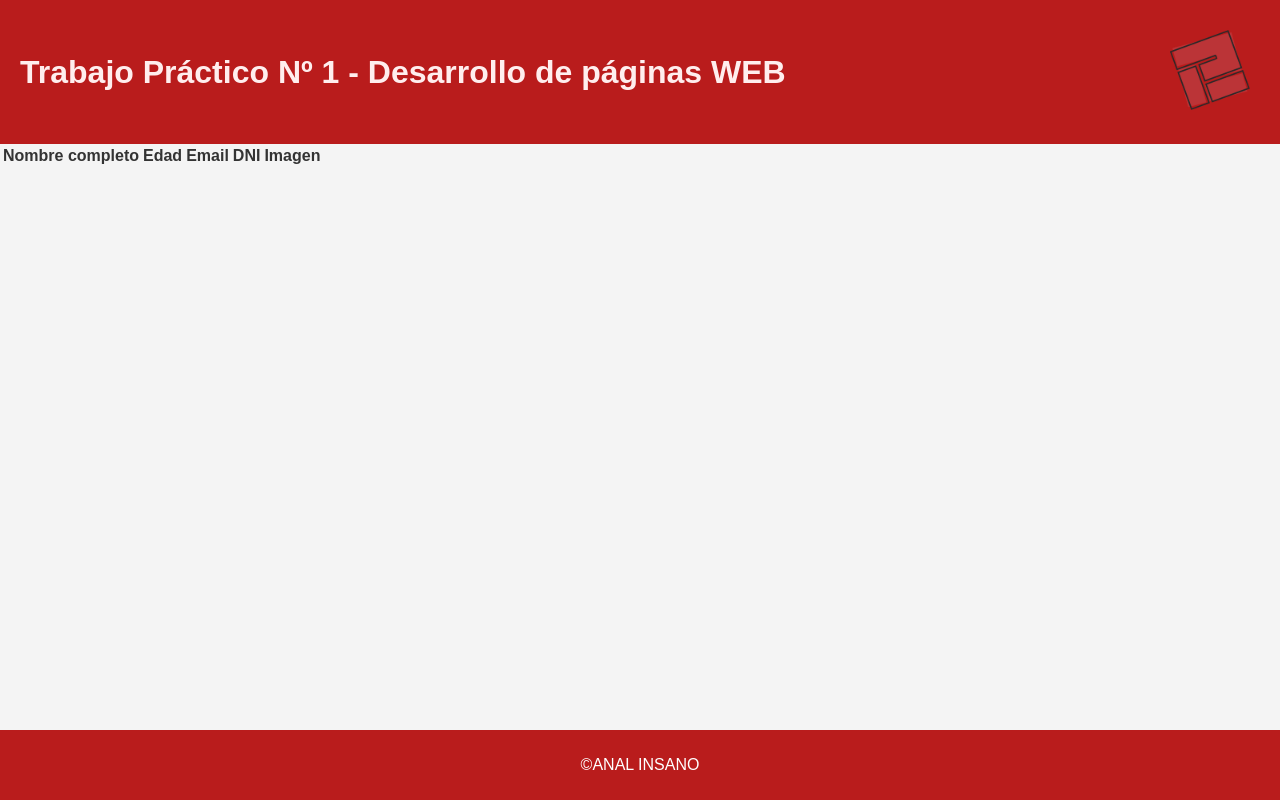
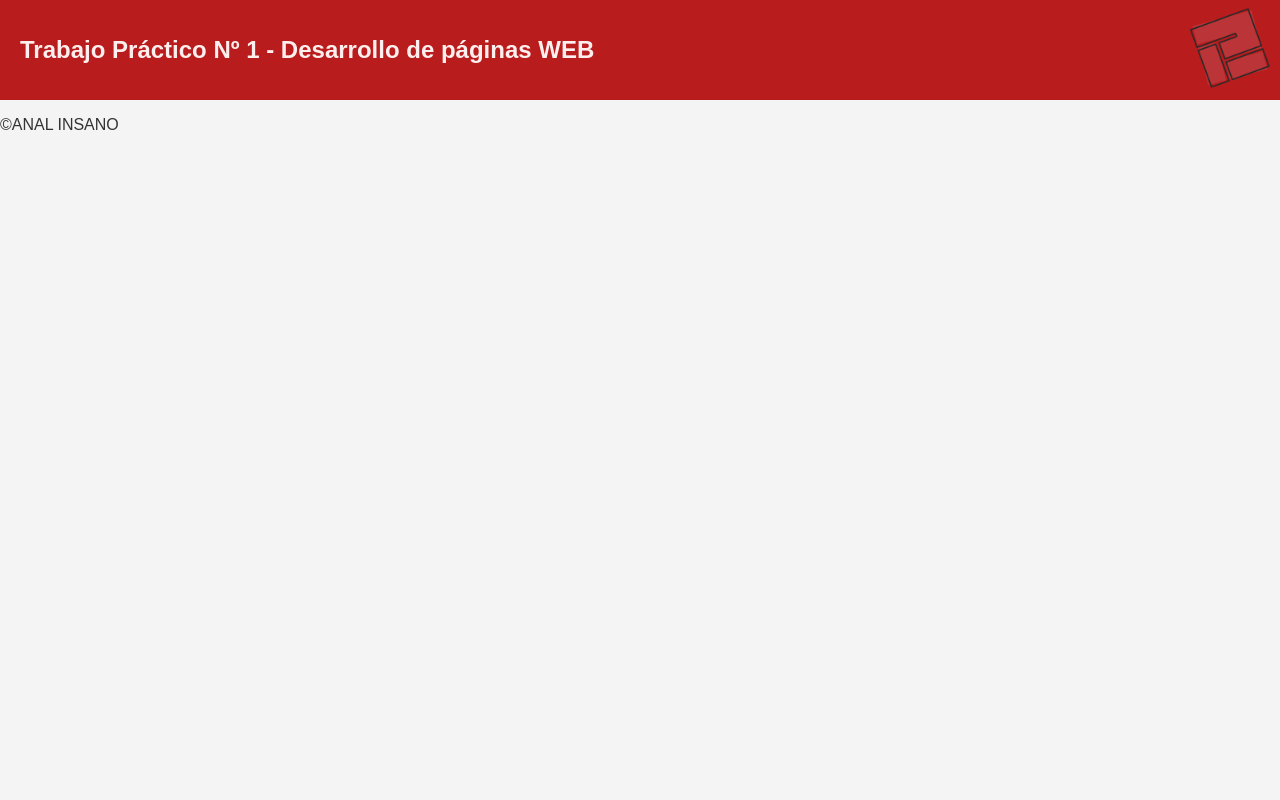
Before and after one commit to yucovsky/Desarrollo-WEB, a plain HTML site: page pag/index.html in a window 1280 px wide. Drawn offline with Linux system fonts and the light colour scheme.

Commit message:
version igna

```diff
--- a/pag/index.html
+++ b/pag/index.html
@@ -8,19 +8,11 @@
 <body>
     <header>
         <h1>Trabajo Práctico Nº 1 - Desarrollo de páginas WEB</h1>
-        <div class="logo">
-            <img src="logotipo.png" class="logo-img">
-        </div>
+            <div class="logo">
+                <img src="logotipo.png" class="logo-img">
+            </div>
     </header>
-    <table>
-        <tr>
-          <th>Nombre completo</th>
-          <th>Edad</th>
-          <th>Email</th>
-          <th>DNI</th>
-          <th>Imagen</th>
-        </tr>
-      </table>
+
     <footer>
         <p>&copy;ANAL INSANO</p>
     </footer>
--- a/pag/styles.css
+++ b/pag/styles.css
@@ -1,4 +1,3 @@
-
 body {
     font-family: Arial, sans-serif;
     margin: 0;
@@ -12,39 +11,19 @@ header {
     color: #ffeeee;
     display: flex;
     justify-content: space-between;
-    align-items: center;
-    padding: 20px;
-    display: flex;
-    align-items: center;
+    align-items: center; /* Cambiado para centrar verticalmente */
+    padding: 10px;
+    height: 100px; /* Altura fija para el header */
+    box-sizing: border-box; /* Asegura que el padding no afecte la altura total */
 }
 
-nav {
-    margin: 20px;
-}
-
-nav a {
-    text-decoration: none;
-    color: #4CAF50;
-    margin: 0 10px;
-}
-
-main {
-    padding: 20px;
-}
-
-footer {
-    background-color: #B91C1C;
-    color: white;
-    text-align: center;
-    padding: 10px 0;
-    position: absolute;
-    width: 100%;
-    bottom: 0;
+header h1 {
+    margin: 10px; /* Elimina márgenes por defecto del h1 */
+    font-size: 1.5rem; /* Ajusta el tamaño de fuente según sea necesario */
 }
 
 .logo {
-    text-align: right;
-    margin: 10px;
+    margin: 0; /* Elimina márgenes innecesarios */
 }
 
 .logo-img {
```
